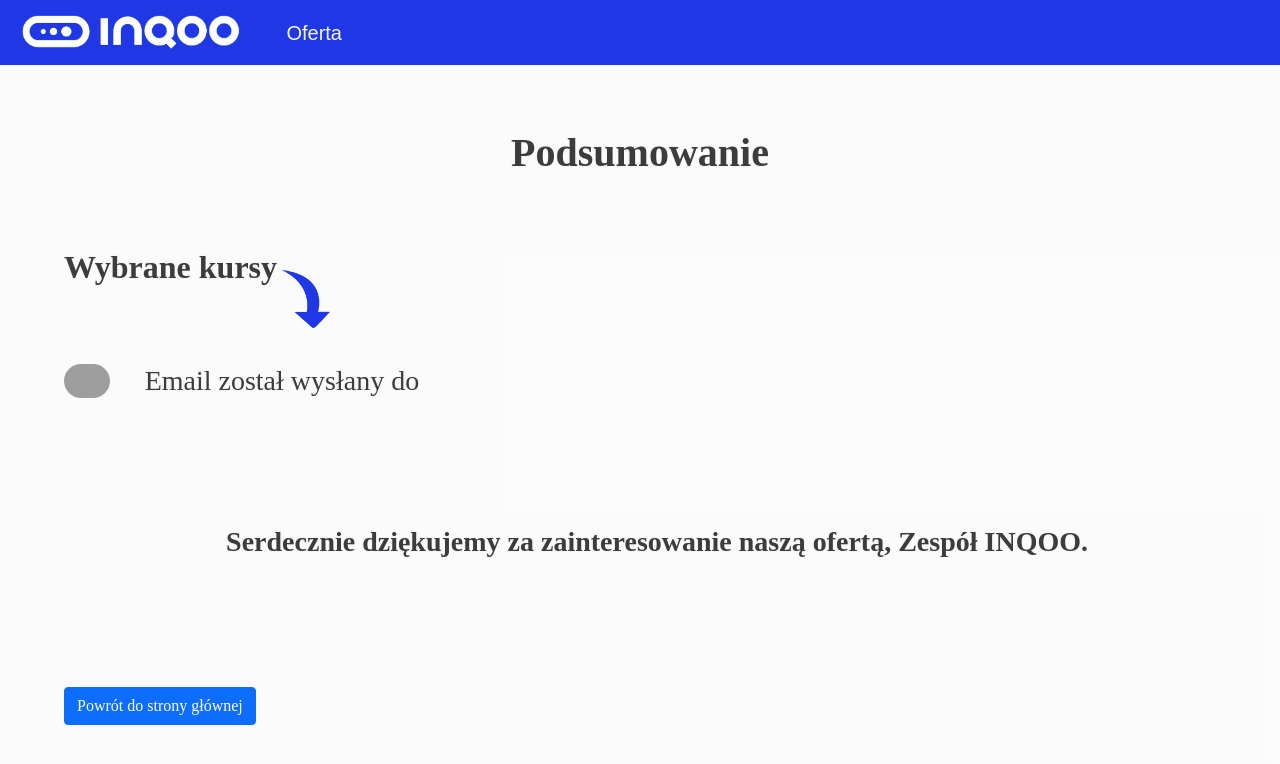
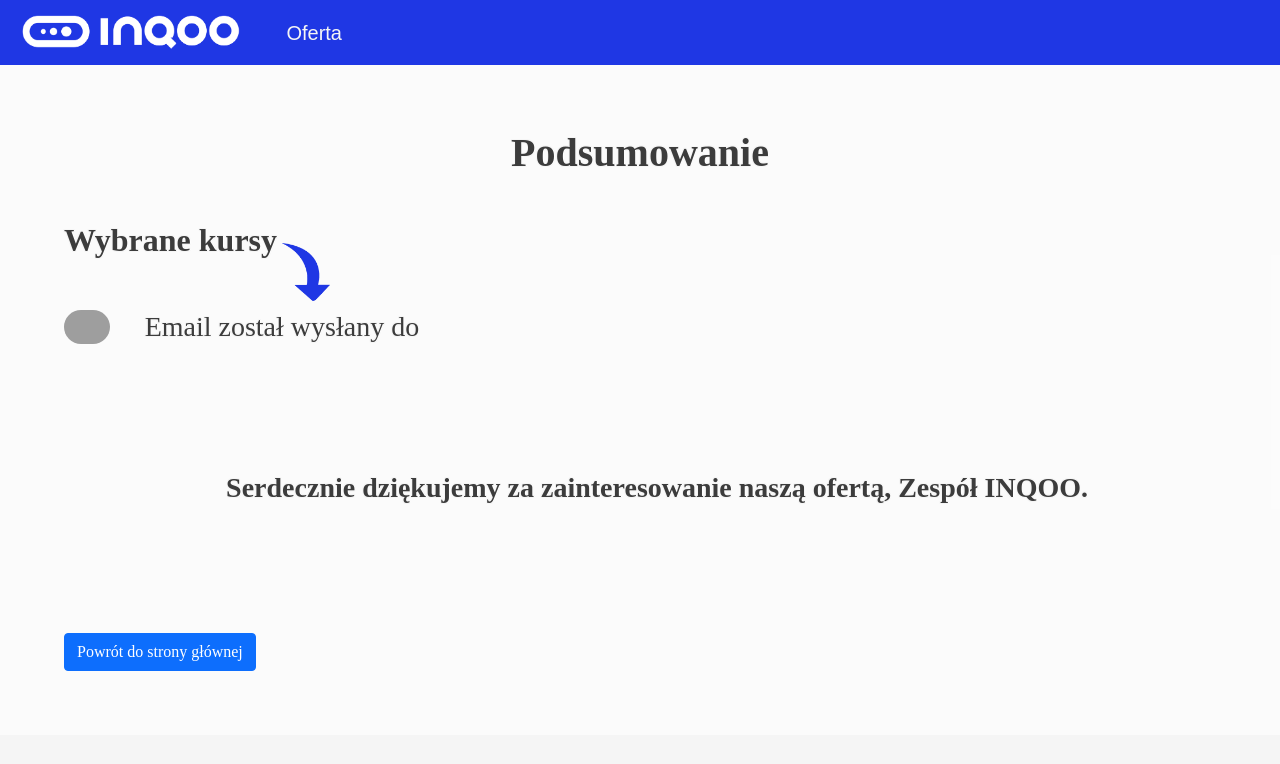
Before and after one commit to domino468/CoursesPlatform, an Angular app: page /summary-page in a window 1280 px wide. Shown: the top 764 px of the page. Built offline with nearby package versions, Linux system fonts and the light colour scheme; grey boxes are pictures that could not be loaded.

Commit message:
updatedpositioning of suymmarypage

```diff
--- a/src/app/summary-page/summary-page.component.html
+++ b/src/app/summary-page/summary-page.component.html
@@ -1,11 +1,9 @@
 <div id="container">
   <h1 class="secondContentOfCenteredText"><strong>Podsumowanie</strong></h1>
-  <br>
-    <h2><strong>  Wybrane kursy<img class="theSmallerImage" src="../assets/images/arrowka.png"></strong></h2>
+    <h2><strong>Wybrane kursy<img class="theSmallerImage" src="../assets/images/arrowka.png"></strong></h2>
     <div  *ngFor="let lecture of lecturesToDisplay" class="basicContentOfText">
     <h3><strong>{{lecture}}</strong></h3>
   </div>
-  <br>
   <div>
     <h3> <img class="theSmallestImage" src="../assets/images/maillogo.png">Email został wysłany do <strong>{{emailToDisplay}}</strong></h3>
   </div>
@@ -13,3 +11,4 @@
   <button [routerLink]="['/landing-page']" class="btn btn-primary" type="button">
     Powrót do strony głównej
   </button>
+</div>
```
